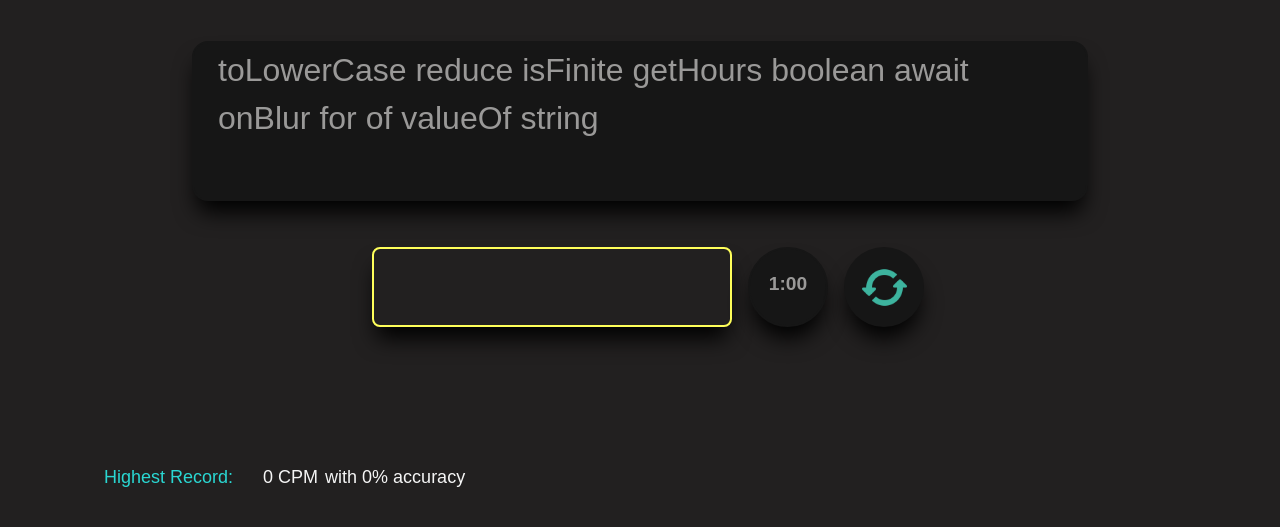
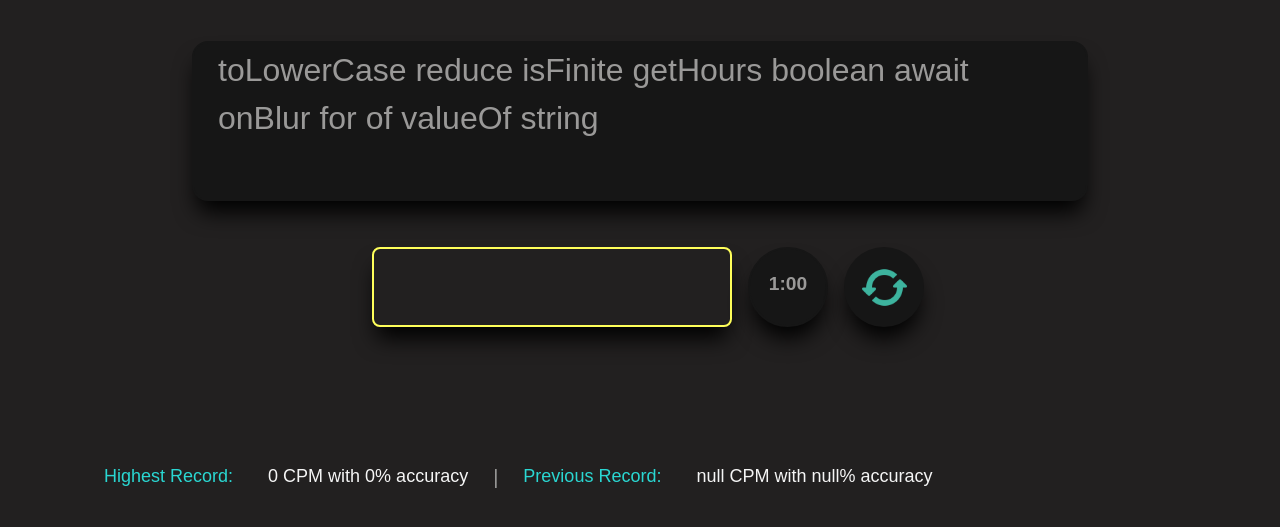
Before and after one commit to rbernanda/rbernanda.github.io, a plain HTML site: page index.html in a window 1280 px wide. Both pictures are taken after a click on the element 876 px from the left and 404 px from the top of the page. Shown: the part 117-644 px from the top of the page. Drawn offline with Linux system fonts and the light colour scheme; a web font is replaced by a local one.

Commit message:
Adding previous score

```diff
--- a/index.html
+++ b/index.html
@@ -63,9 +63,16 @@
   <h4 id="note">*to play again hit the <span>reload button</span>, in case you're lazy simply press <span>ctrl+R</span></h4>
   <div class="icon-att">Icons made by <a href="https://www.freepik.com" title="Freepik">Freepik</a> from <a href="https://www.flaticon.com/" title="Flaticon">www.flaticon.com</a></div>
 
-  <div class="record"> <span class="record-title">Highest Record:
-  </span><span id="highestCPM">0 CPM</span> <span id="highestAccuracy">with 0% accuracy</span>
+  <div class="record">
+    <div class="record1"> <span class="record-title">Highest Record:
+    </span><span id="highestCPM">0 CPM</span> <span id="highestAccuracy">with 0% accuracy</span>
+    </div>
+    <div class="border-score">|</div>
+    <div class="record2"> <span class="record-title">Previous Record:
+    </span><span id="previousCPM">0 CPM</span> <span id="previousAccuracy">with 0% accuracy</span>
+    </div>
   </div>
+
   <script src="script.js"></script>
 </body>
 </html>
--- a/script.js
+++ b/script.js
@@ -9,7 +9,7 @@ const words = ['for', 'for in', 'for of', 'forEach', 'while', 'object', 'array',
  'onLoad', 'onMouseOver', 'onSelect', 'onSubmit', 'onUnload', 'href', 'anchor', 'window', 'or', 'and', "Angular", "React", "Vue"
 ]
 
-// selector
+// // \===============ALL SELECTORS===============/
 const quoteDisplayElement = document.getElementById('quoteDisplay')
 const quoteInputElement = document.getElementById('quoteInput')
 const timerElement = document.getElementById('timer')
@@ -21,7 +21,7 @@ const volumeSliderElement = document.getElementById('volume')
 const musicContainer = document.getElementById('music')
 
 
-// result variable
+// // \===============ALL NEEDED VARIABLES===============/
 let music = new Audio ('assets/lofi.mp3')
 let characterTyped = 0;
 let errors = 0;
@@ -35,21 +35,16 @@ let startTime = 60;
 let cpmLocalStorage = Number(localStorage.getItem("cpm"))
 let accuracyLocalStorage = Number(localStorage.getItem("accuracy"))
 
-function getRandomQuote(arr) {
-  let output = '';
-  for (let i = 0; i < 10; i++) {
-
-    let index = Math.round(Math.random() * arr.length);
-    if (i === 9) output += words[index];
-    else output += `${words[index]} `;
-  }
-
-  return output;
-}
-
+let prevCPMLocalStorage = Number(localStorage.getItem("prevCPM"))
+let prevAccuracyLocalStorage = Number(localStorage.getItem("prevAccuracy"))
 
 let timerFlag = true;
 let practiceFlag = false; // for practice mode -- no time limit
+
+// // \===============ALL EVENTS LISTENER===============/
+buttonElement.addEventListener('click', reload)
+playButtonElement.addEventListener('click', playPause)
+volumeSliderElement.addEventListener('change', volumeChange)
 
 quoteInputElement.addEventListener('input', () => {
   const arrayQuote = quoteDisplayElement.querySelectorAll('span')
@@ -88,6 +83,21 @@ quoteInputElement.addEventListener('input', () => {
 
 })
 
+
+
+//\===============ALL FUNCTION===============/
+function getRandomQuote(arr) {
+  let output = '';
+  for (let i = 0; i < 10; i++) {
+
+    let index = Math.round(Math.random() * arr.length);
+    if (i === 9) output += words[index];
+    else output += `${words[index]} `;
+  }
+
+  return output;
+}
+
 function renderNewQuote() {
   const quote = getRandomQuote(words)
   quoteDisplayElement.innerHTML = ''
@@ -115,20 +125,16 @@ function startTimer() {
 
 
 function finish() {
+  accuracy = Math.round(accuracy);
+  isHighestCPM = Math.round((characterTyped / 60) * 60)
 
-  accuracy = Math.round(accuracy);
-
-  totalcpm.innerText = `${Math.round((characterTyped / 60) * 60)} CPM`
+  totalcpm.innerText = `${isHighestCPM} CPM`
   wrongChart.innerText = `: ${totalErrorChart}`;
-
-  if (accuracy < 0) accuracy = "Under 15";
-  if (totalCorrectCharacter < 0) totalCorrectCharacter = "-Negative"
 
   accuracyValue.innerText = `: ${accuracy}%`;
   correctChart.innerText = `: ${totalCorrectCharacter}`;
 
-  isHighestCPM = Math.round((characterTyped / 60) * 60)
-
+  // checking highest record
   if (!cpmLocalStorage && !accuracyLocalStorage) {
     localStorage.setItem("accuracy", `${accuracy}`)
     localStorage.setItem("cpm", `${isHighestCPM}`)
@@ -139,16 +145,23 @@ function finish() {
     updateHighestRecord(accuracy, isHighestCPM)
   }
 
+  // checking prev record
+  if (!prevCPMLocalStorage && !prevAccuracyLocalStorage) {
+    localStorage.setItem("prevAccuracy", `${accuracy}`)
+    localStorage.setItem("prevCPM", `${isHighestCPM}`)
+  } else {
+    localStorage.setItem("prevAccuracy", `${accuracy}`)
+    localStorage.setItem("prevCPM", `${isHighestCPM}`)
+  }
+
   quoteInputElement.value = null
   quoteDisplayElement.style.display = 'none'
   scoreElement.style.display = 'block'
   noteElement.style.display = 'block'
-
 }
 
-buttonElement.addEventListener('click', reload)
+function reload() {
 
-function reload() {
   characterTyped = 0;
   errors = 0;
   accuracy = 0;
@@ -163,22 +176,19 @@ function reload() {
   wrongChart.innerText = 0
   timer.innerText = "1:00"
 
-  quoteInputElement.value = null
+  quoteInputElement.value = null;
   quoteDisplayElement.style.display = 'block'
   scoreElement.style.display = 'none'
   noteElement.style.display = 'none'
 
   renderNewQuote()
+  updatePreviousRecord()
   quoteInputElement.focus()
 }
-
-playButtonElement.addEventListener('click', playPause)
-volumeSliderElement.addEventListener('change', volumeChange)
 
 let isPlaying = false
 
 function playPause() {
-
   if (!isPlaying) {
     playButton.innerHTML = "||"
     music.play()
@@ -189,7 +199,6 @@ function playPause() {
     music.pause()
     isPlaying = false;
   }
-
 }
 
 function volumeChange(){
@@ -200,18 +209,29 @@ function displayMusicContainer() {
   musicContainer.style.display = 'flex'
 }
 
+function updateHighestRecord(acc, cpm) {
+  highestAccuracy.innerText = `with ${acc}% accuracy`
+  highestCPM.innerText = `${cpm} CPM`
+}
+
+function updatePreviousRecord() {
+  prevCPMLocalStorage = localStorage.getItem("prevCPM")
+  prevAccuracyLocalStorage = localStorage.getItem("prevAccuracy")
+
+  previousAccuracy.innerText = `with ${prevAccuracyLocalStorage}% accuracy`
+  previousCPM.innerText = `${prevCPMLocalStorage} CPM`
+}
+
+// ===============<>===============
+
+if (cpmLocalStorage && accuracyLocalStorage) {
+  updateHighestRecord(accuracyLocalStorage, cpmLocalStorage)
+  updatePreviousRecord()
+}
+
 window.onload = () => {
   setTimeout(displayMusicContainer, 4000);
   setTimeout(playPause, 3000)
 }
 
-function updateHighestRecord(acc, cpm) {
-  highestCPM.innerText = `${cpm} CPM`
-  highestAccuracy.innerText = `with ${acc}% accuracy`
-}
-
-if (cpmLocalStorage && accuracyLocalStorage) {
-  updateHighestRecord(accuracyLocalStorage, cpmLocalStorage)
-}
-
 renderNewQuote()
--- a/styles.css
+++ b/styles.css
@@ -259,26 +259,36 @@ body {
 
 .record {
   color: whitesmoke;
-  position: absolute;
+  position: fixed;
   display: flex;
-  justify-items: center;
+  justify-items: space-around;
   justify-content: left;
   font-size: 18px;
   margin-top: 600px;
   width: 90%;
   margin-left: 50px;
+  flex-direction: row;
 }
 
 .record span {
-  display: inline-block;
   padding: 5px 0;
   margin: 0 15px;
 }
 
-#highestAccuracy {
-  margin-left: -8px;
+#highestAccuracy, #previousAccuracy {
+  margin-left: -15px;
 }
 
 .record-title {
  color:  rgb(42, 215, 210);
 }
+
+.record1, .record2 {
+  display: inline-block;
+}
+
+.border-score {
+  margin: 0 10px;
+  color: #9a9998;
+  font-size: 20px;
+}
```
